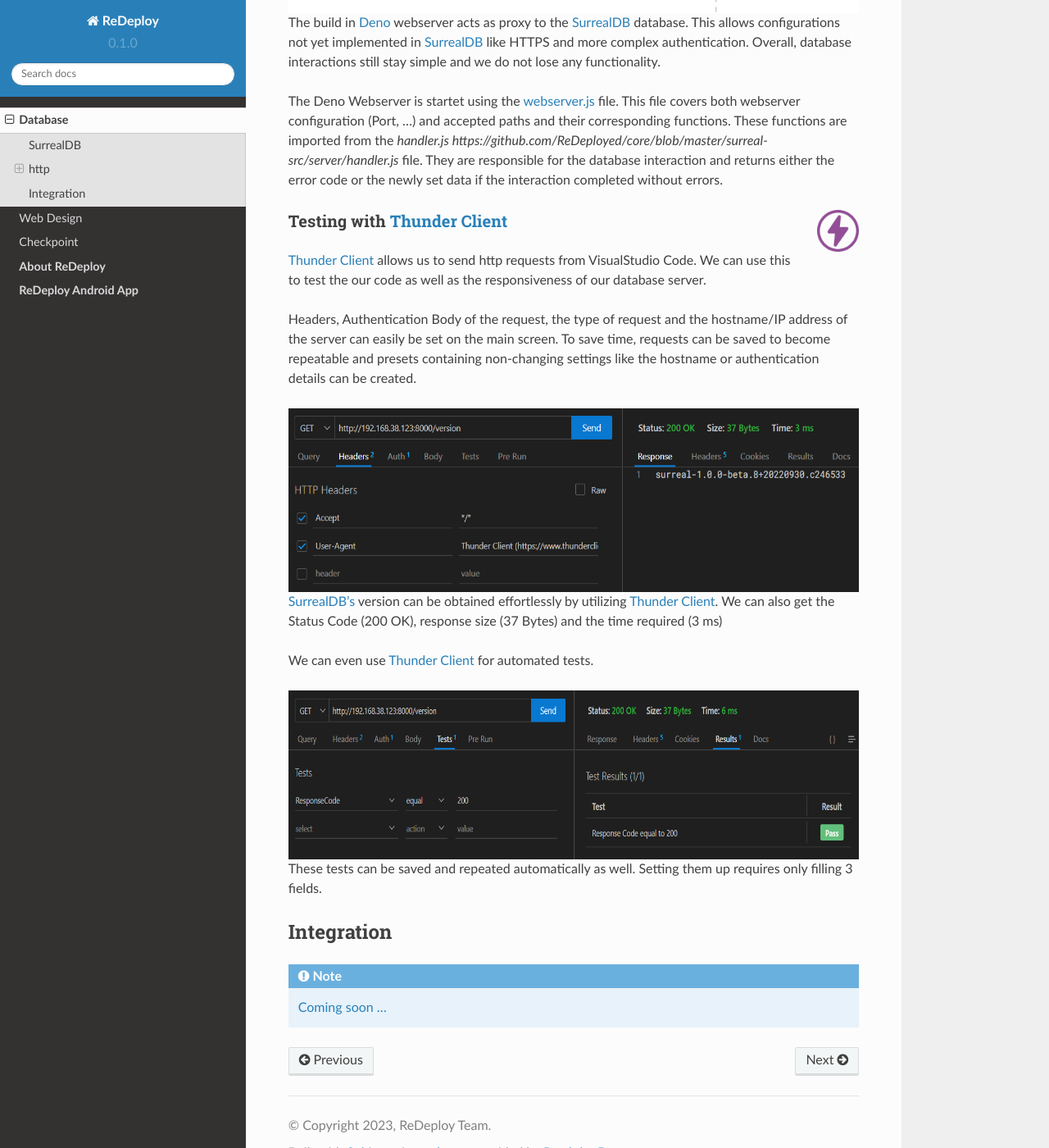
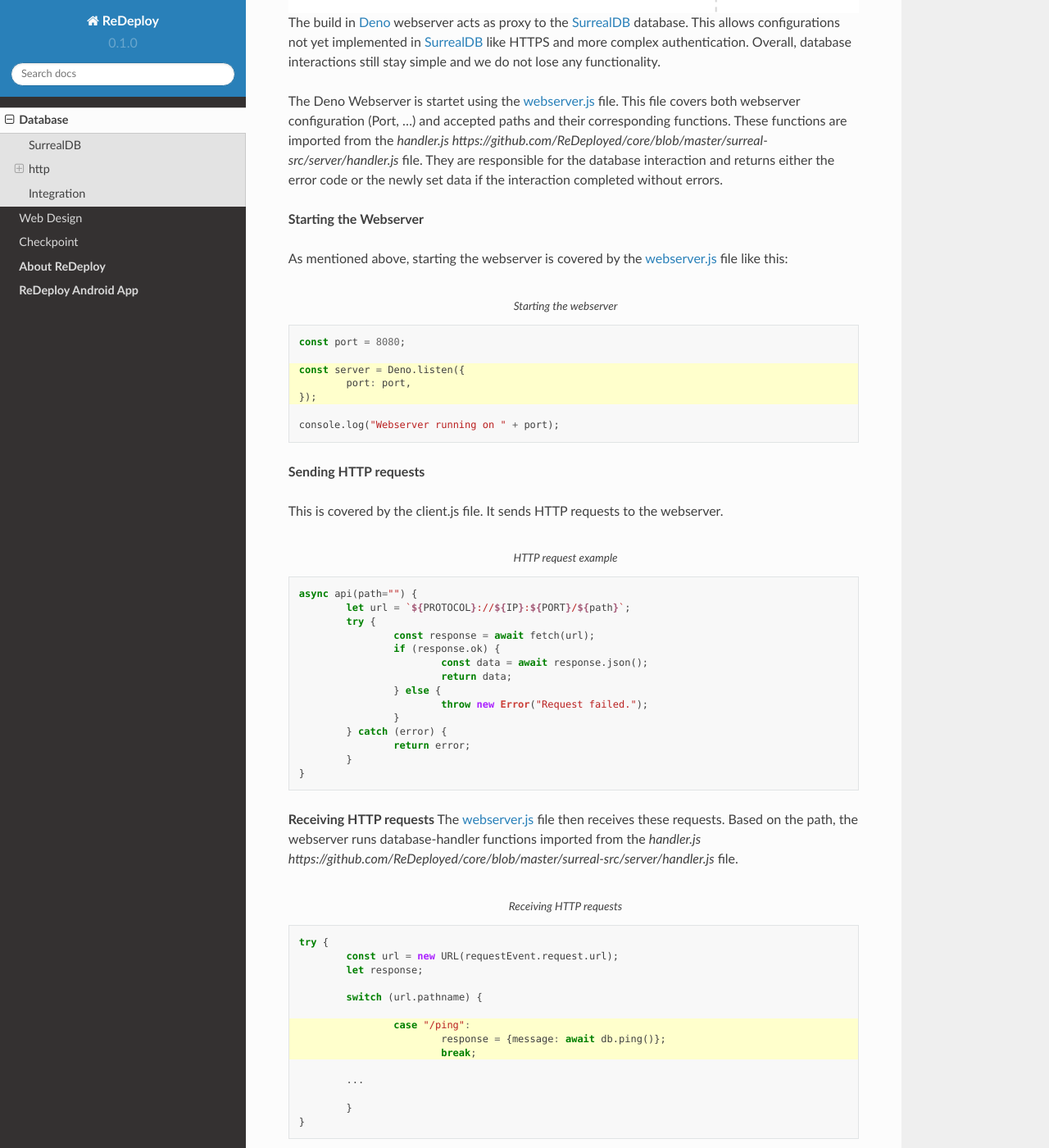
Before and after one commit to ReDeployed/redeploy-docs, a Sphinx documentation site: the page built from docs/source/database.rst, in a window 1280 px wide and 1400 px high, scrolled down 1197 px. Shown: the whole window at 82% size. Built offline with Sphinx 7.4.7 and the Read the Docs theme 2.0.0, drawn with Linux system fonts in a browser that asks for light colours; some of the changed text lies outside the part shown.

```diff
--- a/docs/source/database.rst
+++ b/docs/source/database.rst
@@ -51,6 +51,87 @@
 
 The Deno Webserver is startet using the `webserver.js <https://github.com/ReDeployed/core/blob/master/surreal-src/server/webserver.ts>`_ file. This file covers both webserver configuration (Port, ...) and accepted paths and their corresponding functions. These functions are imported from the `handler.js https://github.com/ReDeployed/core/blob/master/surreal-src/server/handler.js` file. They are responsible for the database interaction and returns either the error code or the newly set data if the interaction completed without errors.
 
+**Starting the Webserver**
+
+As mentioned above, starting the webserver is covered by the `webserver.js <https://github.com/ReDeployed/core/blob/master/surreal-src/server/webserver.ts>`_ file like this:
+
+.. code-block:: js
+	:caption: Starting the webserver
+	:emphasize-lines: 3, 4, 5
+
+	const port = 8080;
+
+	const server = Deno.listen({
+		port: port,
+	});
+
+	console.log("Webserver running on " + port);
+
+**Sending HTTP requests**
+
+This is covered by the client.js file. It sends HTTP requests to the webserver.
+
+.. code-block:: js
+	:caption: HTTP request example
+
+	async api(path="") {
+		let url = `${PROTOCOL}://${IP}:${PORT}/${path}`;
+		try {
+			const response = await fetch(url);
+			if (response.ok) {
+				const data = await response.json();
+				return data;
+			} else {
+				throw new Error("Request failed.");
+			}
+		} catch (error) {
+			return error;
+		}
+	}
+
+**Receiving HTTP requests**
+The `webserver.js <https://github.com/ReDeployed/core/blob/master/surreal-src/server/webserver.ts>`_ file then receives these requests. Based on the path, the webserver runs database-handler functions imported from the `handler.js https://github.com/ReDeployed/core/blob/master/surreal-src/server/handler.js` file.
+
+.. code-block:: js
+	:caption: Receiving HTTP requests
+	:emphasize-lines: 7, 8, 9
+
+	try {
+		const url = new URL(requestEvent.request.url);
+		let response;
+
+		switch (url.pathname) {
+
+			case "/ping":
+				response = {message: await db.ping()};
+				break;
+
+		...
+
+		}
+	}
+
+.. code-block:: js
+	:caption: Corresponding database function
+	:emphasize-lines: 4, 5, 6, 7, 8, 9, 10
+
+	async ping() {
+		console.log(`${file}> ping`); // Logging
+		try{
+			let db = new Surreal('http://127.0.0.1:8000/rpc');
+			await db.signin({
+				user: 'root',
+				pass: 'root',
+			})
+			await db.use('test', 'test');
+			db.close()
+		} catch(e) {
+			return e
+		}
+		return "pong"
+	}
+
+This function, as all database functions, creates a new Database connection, signs in, uses a NS and WS and then closes the connection again.
 
 
 .. image:: /img/dependencies/thunder_client/thunder_client_icon.png
```
Also changed, not shown: docs/source/about.rst (+38 -15 lines).
